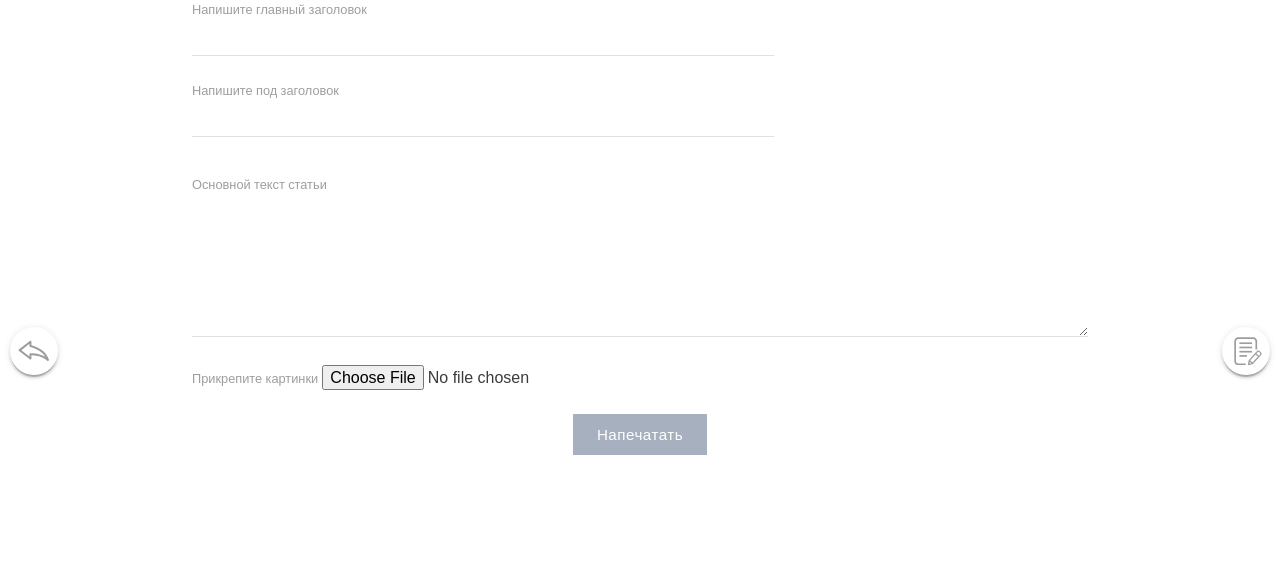
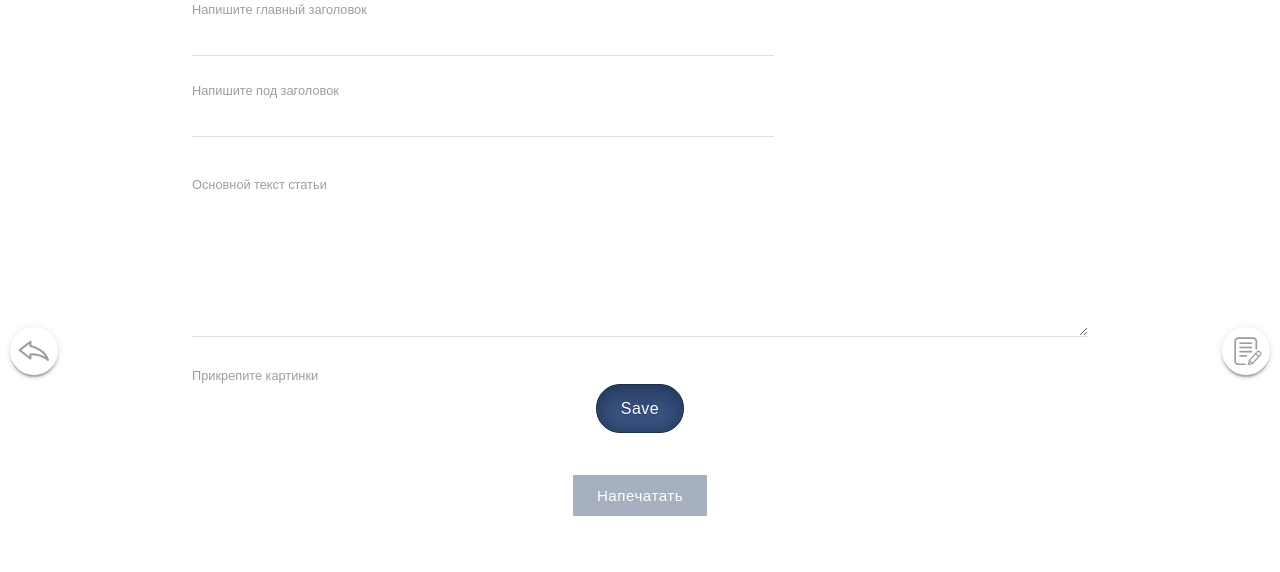
Before and after one commit to AleksBasko/PyBlog, a Django app: page /articles/write/ in a window 1280 px wide. Shown: the part 415-987 px from the top of the page. Before the commit the page ends 870 px from the top, so only its background shows below. Run offline with Django 3.2, Linux system fonts and the light colour scheme; style sheets or scripts are compiled from the project's sources; some libraries are stand-ins or nearby versions.

Commit message:
write Article add picture

```diff
--- a/static-src/src/style/main.scss
+++ b/static-src/src/style/main.scss
@@ -29,6 +29,7 @@
 @import "part/components/comment.component";
 @import "part/components/preloader.component";
 @import "part/components/write-form.component";
+@import "part/components/saveFile.component";
 
 /* ------ */
 
--- /dev/null
+++ b/static-src/src/style/part/components/saveFile.component.scss
@@ -0,0 +1,78 @@
+
+.file {
+    width: 40%;
+    margin: 0 auto;
+    text-align: center;
+}
+
+.file__save {
+    box-shadow: inset 0 0 15px 3px #23395e;
+    background: linear-gradient(to bottom, #2e466e 5%, #415989 100%);
+    filter: progid:DXImageTransform.Microsoft.gradient(startColorstr='#2e466e', endColorstr='#415989', GradientType=0);
+    background-color: #2e466e;
+    border-radius: 24px;
+    border: 1px solid #1f2f47;
+    display: inline-block;
+    cursor: pointer;
+    color: #ffffff;
+    font-size: 16px;
+    font-weight: 500;
+    font-family: 'Montserrat', sans-serif;
+    padding: 14px 24px;
+    text-decoration: none;
+    text-shadow: 0 1px 0 #263666;
+    letter-spacing: .5px;
+    margin-bottom: 18px;
+}
+
+.file__save:hover {
+    background: linear-gradient(to bottom, #415989 5%, #2e466e 100%);
+    filter: progid:DXImageTransform.Microsoft.gradient(startColorstr='#415989', endColorstr='#2e466e', GradientType=0);
+    background-color: #415989;
+}
+
+.file__save:active {
+    position: relative;
+    top: 1px;
+}
+
+.file__error {
+    color: red;
+    display: none;
+}
+
+.file__error.file__error--active {
+    display: block;
+}
+
+.file__exten {
+    //display: none;
+}
+
+.file__exten.file__exten--active {
+    display: block;
+}
+
+.file__exten-text {
+    color: #263666;
+    font-size: 16px;
+}
+
+.file__exten-icon {
+    width: 64px;
+    height: 64px;
+    display: block;
+    margin: 9px auto 0;
+}
+
+.file__exten-icon.file__exten-icon--html {
+    background: red;
+}
+
+.file__exten-icon.file__exten-icon--txt {
+    background: green;
+}
+
+.file__exten-icon.file__exten-icon--xml {
+    background: blue;
+}
--- a/templates/article/writeArticle.html
+++ b/templates/article/writeArticle.html
@@ -71,7 +71,17 @@
 
                 <div class="write-form__block">
                     <label for="articlePhoto" class="write-form__label">Прикрепите картинки</label>
-                    <input type="file" name="articlePhoto">
+                    <div class="file">
+{#                        <input class="file__input" type="file" name="articlePhoto" multiple>#}
+                        <button class="file__save">Save</button>
+                        <div class="file__result">
+{#                            <div class="file__exten">#}
+{#                                <span class="file__exten-text"></span>#}
+{#                                <div class="file__exten-icon"></div>#}
+{#                            </div>#}
+                        </div>
+                        <div class="file__error">Вы можете добавить файлы только .html, .txt или .xml</div>
+                    </div>
                 </div>
 
                 <div class="write-form__wrap-btn">
@@ -83,4 +93,35 @@
     </div>
 
 
+    <script>
+        let fileBtn = document.querySelector('.file__save');
+        let fileBlock = document.querySelector('.file__result');
+
+
+        fileBtn.addEventListener('click', function (ev) {
+            ev.preventDefault();
+            let inputFile = document.createElement('input');
+            inputFile.setAttribute("type", "file");
+            inputFile.click();
+
+            inputFile.addEventListener('change', function () {
+                let exten = this.value.split('.').pop();
+
+                if (exten === 'png' || exten === 'gif' || exten === 'jpg' || exten === 'jpeg') {
+                    let fileExten = document.createElement('div');
+                    fileExten.classList.add('file__exten');
+                    let fileName = this.value.replace(/.*[\/\\]/, '');
+                    fileExten.innerText = 'Имя: ' + fileName;
+
+                    fileBlock.appendChild(inputFile);
+                    fileBlock.appendChild(fileExten);
+                }
+
+                else {
+                    alert('error');
+                }
+            });
+        });
+    </script>
+
 {% endblock %}
```
